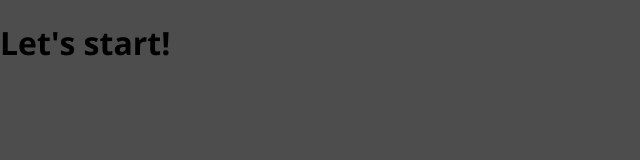
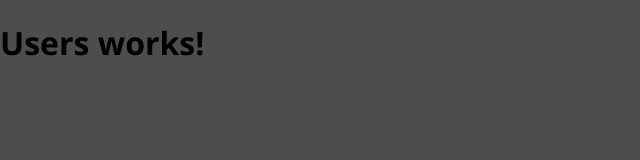
Before and after one commit to csongorkeller/react-places-social-app, a React (Create React App) app in the folder frontend/: page / in a window 1280 px wide. Shown: the top 160 px of the page, without its empty margins (0-640 px from the left). Built offline with nearby package versions, Linux system fonts and the light colour scheme.

Commit message:
basic routing works with react-router-dom

```diff
--- a/frontend/package.json
+++ b/frontend/package.json
@@ -5,6 +5,7 @@
   "dependencies": {
     "react": "^16.11.0",
     "react-dom": "^16.11.0",
+    "react-router-dom": "5.2.0",
     "react-scripts": "^3.4.4"
   },
   "scripts": {
--- a/frontend/src/App.js
+++ b/frontend/src/App.js
@@ -1,7 +1,15 @@
-import React from 'react';
+import React from "react";
+import { BrowserRouter as Router, Route } from "react-router-dom";
+import Users from "./users/pages/Users";
 
-function App() {
-  return <h1>Let's start!</h1>;
-}
+const App = () => {
+  return (
+    <Router>
+      <Route path="/">
+        <Users />
+      </Route>
+    </Router>
+  );
+};
 
 export default App;
--- /dev/null
+++ b/frontend/src/users/pages/Users.js
@@ -0,0 +1,7 @@
+import React from "react";
+
+const Users = () => {
+  return <h1>Users works!</h1>;
+};
+
+export default Users;
```
Also changed, not shown: 1 other file (tests, documents, lock files or other folders).
